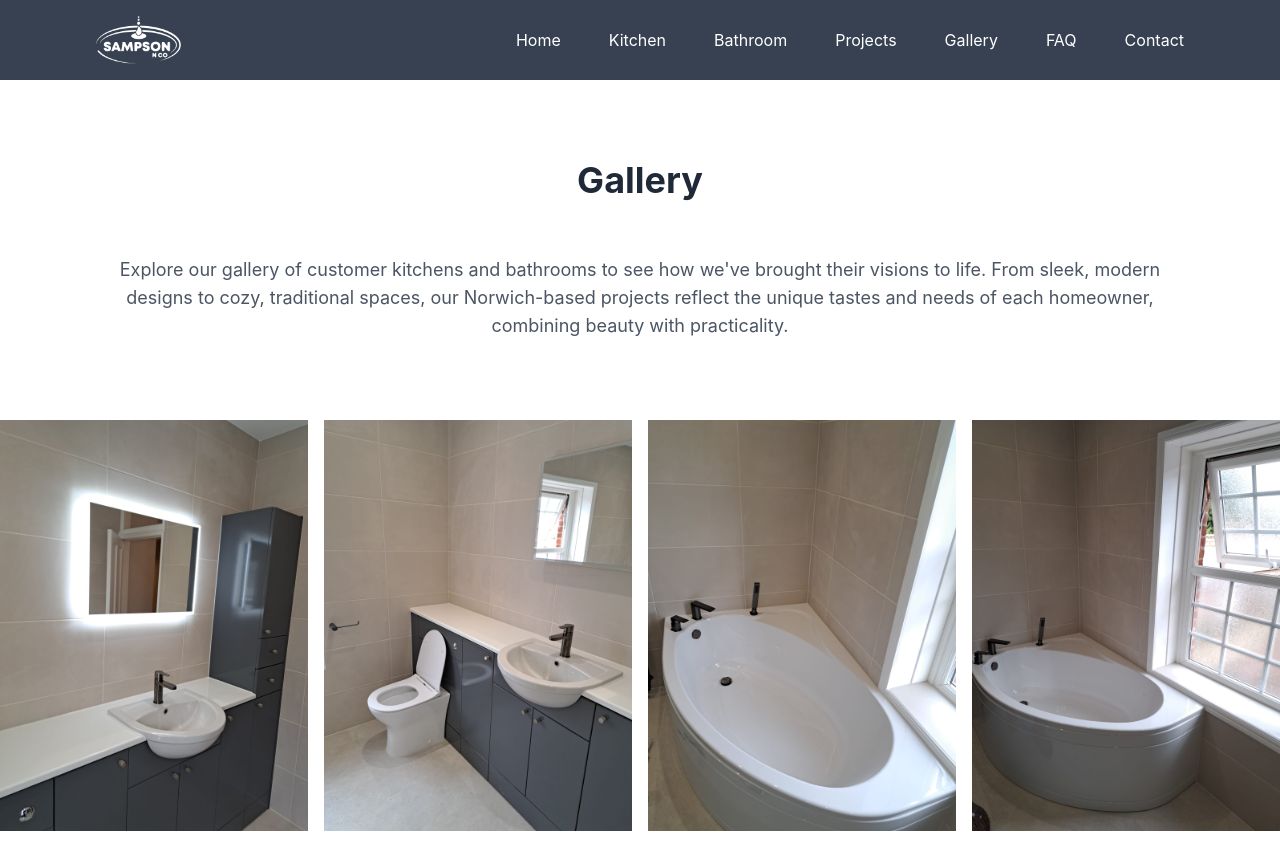
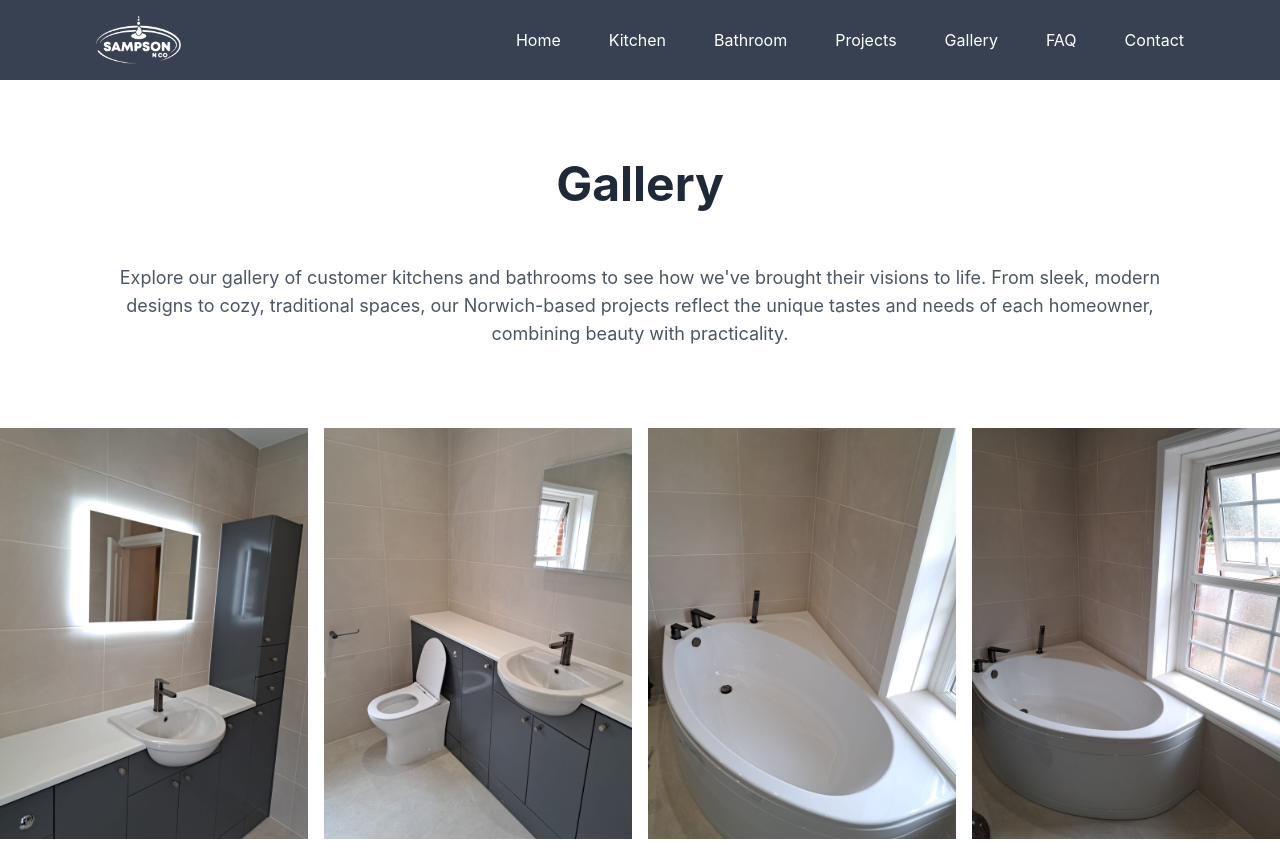
Before and after one commit to joshuaforster/SamsonNCo, a React (Create React App) app: page /gallery in a window 1280 px wide. Shown: the top 841 px of the page. Built offline with nearby package versions, Linux system fonts and the light colour scheme.

Commit message:
changed font sizes

```diff
--- a/src/Pages/contact.jsx
+++ b/src/Pages/contact.jsx
@@ -5,7 +5,7 @@ export default function Contact(){
     return(
         <section className='mx-auto py-4 px-4 md:px-12 lg:px-24 max-w-screen-2xl my-8'>
             <div className="text-center lg:w-1/2 mb-12 m-auto">
-                <h1 className="text-3xl md:text-4xl font-bold text-gray-800 mb-4">Get in Touch</h1>
+                <h1 className="text-3xl md:text-4xl lg:text-5xl font-bold text-gray-700 mb-4">Get in Touch</h1>
                 <p className="text-md md:text-lg text-gray-600">We're here to help with your kitchen and bathroom design needs. Whether you're just starting to gather ideas or ready to bring your vision to life, our team is on hand to answer any questions you might have. Fill out the form below, and let's start the conversation.</p>
                 <br />
                 <p className="text-md md:text-lg text-gray-600">Email us at: info@sampsonnco.com</p>
--- a/src/Pages/faq.jsx
+++ b/src/Pages/faq.jsx
@@ -13,7 +13,7 @@ export default function FAQ() {
 
     return (
         <div className='mx-auto py-4 px-4 md:px-12 lg:px-24 max-w-screen-2xl my-8'>
-            <h1 className="text-3xl md:text-4xl font-bold text-center mb-6 text-gray-800">Frequently Asked Questions</h1>
+            <h1 className="text-3xl md:text-4xl lg:text-5xl font-bold text-center mb-6 text-gray-800">Frequently Asked Questions</h1>
             <p className="text-md md:text-lg text-gray-600 text-center mb-10">Welcome to our FAQ section. Here, you'll find answers to some of the most common questions we receive about our services, process, and more. We've compiled these questions to help you get the information you need quickly and easily. If you have a question that isn't answered here, please don't hesitate to contact us.</p>
             {faq}
         </div>
--- a/src/Pages/gallery.jsx
+++ b/src/Pages/gallery.jsx
@@ -31,9 +31,9 @@ export default function ImageGallery() {
 
     return (
         <section>
-            <div className='mx-auto py-4 px-4 md:px-12 lg:px-24 max-w-screen-2xl my-8'>
+            <div className='mx-auto py-4 px-4 md:px-12  lg:px-24 max-w-screen-2xl my-8'>
                 <div className='flex flex-col gap-10 my-8 items-center justify-center text-center '>
-                        <h1 className="text-3xl md:text-4xl font-bold text-gray-800 mb-4">Gallery</h1>
+                        <h1 className="text-3xl md:text-4xl lg:text-5xl font-bold text-gray-800 mb-4">Gallery</h1>
                         <p className="text-md md:text-lg text-gray-600">Explore our gallery of customer kitchens and bathrooms to see how we've brought their visions to life. From sleek, modern designs to cozy, traditional spaces, our Norwich-based projects reflect the unique tastes and needs of each homeowner, combining beauty with practicality.</p>
                 </div>
             </div>
--- a/src/Pages/projects.jsx
+++ b/src/Pages/projects.jsx
@@ -21,7 +21,7 @@ export default function Projects() {
         <section className='mx-auto py-4 px-4 md:px-12 lg:px-24 max-w-screen-2xl my-8'>
             <div className='flex flex-col lg:flex-row gap-10 my-8 items-center justify-center text-center lg:text-left'>
                 <div className='space-y-4 lg:w-7/12'>
-                    <h1 className="text-3xl md:text-4xl font-bold text-gray-800 mb-4">Customer Projects</h1>
+                    <h1 className="text-3xl md:text-4xl lg:text-5xl font-bold text-gray-800 mb-4">Customer Projects</h1>
                     <p className="text-md md:text-lg text-gray-600">Welcome to our creative space where dreams of a perfect kitchen and bathroom turn into reality. Here in the heart of Norwich, we've transformed countless homes, creating spaces that blend stunning aesthetics with functional design.</p>
                     <p className="text-md md:text-lg text-gray-600">Our portfolio is a testament to the passion and precision we pour into every detail. From cosy, family kitchens to lavish bathrooms, we've crafted spaces that reflect personality and style.</p>
                     <p className="text-md md:text-lg text-gray-600">We believe your home should be a reflection of you, and through our bespoke designs, we aim to make that a reality. Dive into our world, explore our projects, and let's create something beautiful together.</p>
```
